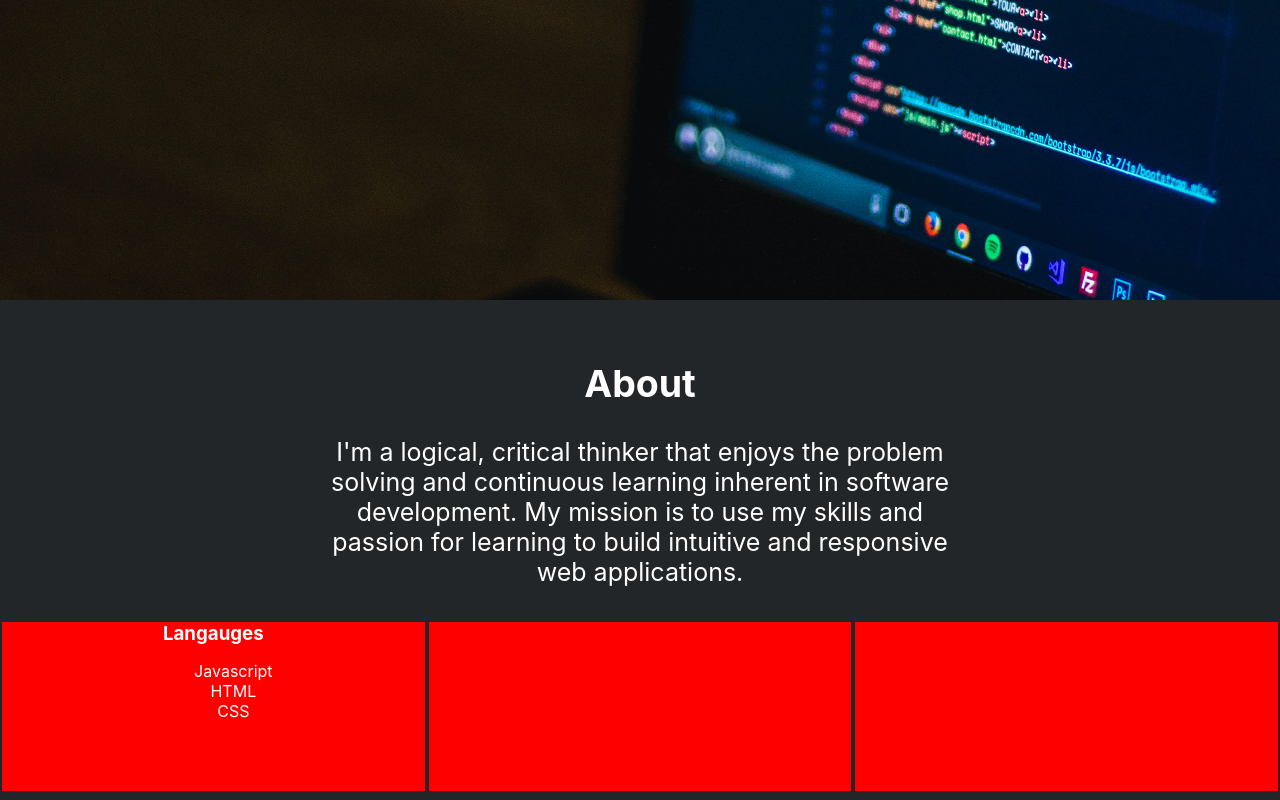
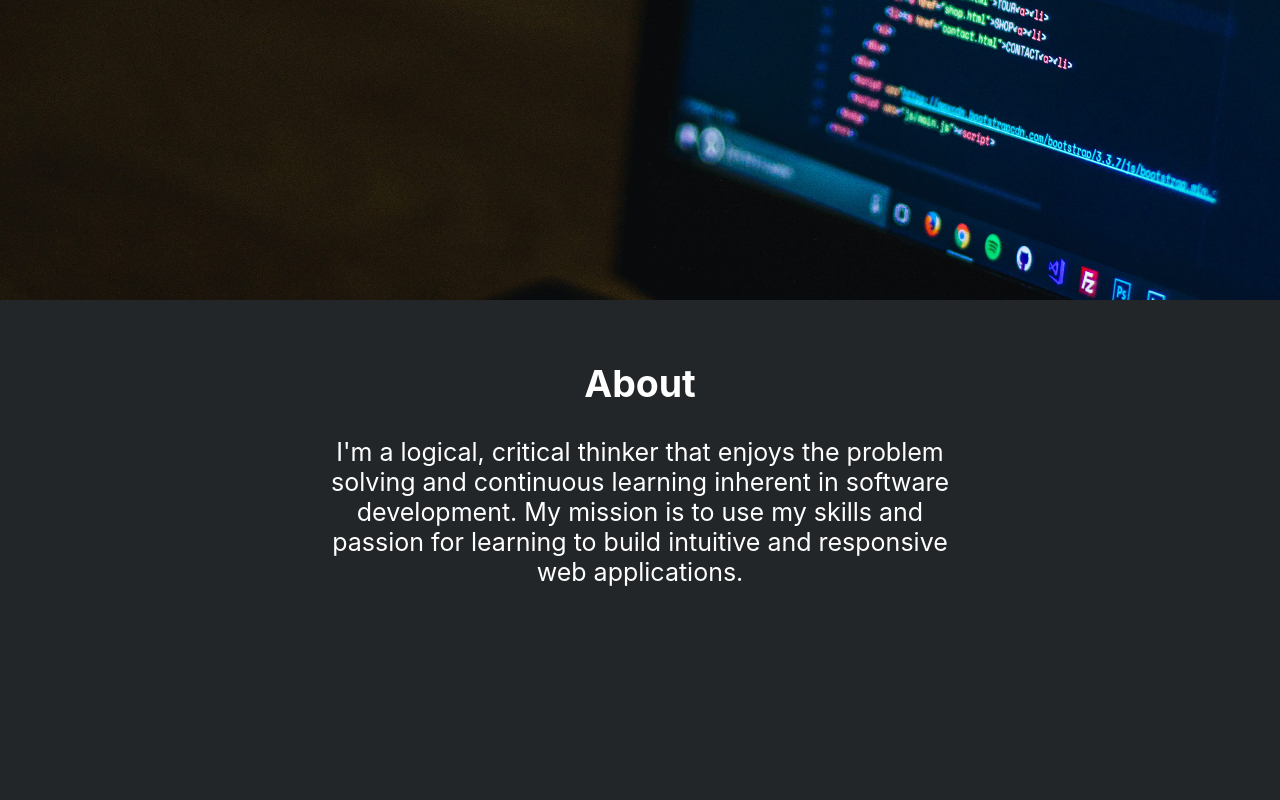
Before and after one commit to rmc3408/portfolio, a React (Create React App) app: page / in a window 1280 px wide. Shown: the part 500-1300 px from the top of the page. Built offline with nearby package versions, Linux system fonts and the light colour scheme.

Commit message:
aos animatiion

```diff
--- a/package.json
+++ b/package.json
@@ -8,6 +8,7 @@
     "@testing-library/user-event": "^7.2.1",
     "aos": "^3.0.0-beta.6",
     "react": "^16.13.1",
+    "react-aos": "^1.0.1",
     "react-dom": "^16.13.1",
     "react-scripts": "3.4.3"
   },
--- a/src/Components/About.js
+++ b/src/Components/About.js
@@ -1,7 +1,15 @@
-import React from "react";
+import React,{useEffect} from "react";
 import classes from "./about.module.css";
+import AOS from 'aos';
+
 
 const About = () => {
+  useEffect(()=>{
+    AOS.init({
+      // initialise with other settings
+      duration : 2000
+    });
+  })
   return (
     <div className={classes.about}>
       <div className={classes.about_text}>
@@ -16,7 +24,7 @@ const About = () => {
         </div>
       </div>
       <div className={classes.about_cards}>
-        <div>
+        <div data-aos="flip-left">
           <h3>Langauges</h3>
           <ul>
             <li>Javascript</li>
@@ -24,14 +32,14 @@ const About = () => {
             <li>CSS</li>
           </ul>
         </div>
-        <div>
+        <div data-aos="flip-left">
           <ul>
             <li></li>
             <li></li>
             <li></li>
           </ul>
         </div>
-        <div>
+        <div data-aos="flip-left">
           <ul>
             <li></li>
             <li></li>
--- a/src/Components/about.module.css
+++ b/src/Components/about.module.css
@@ -1,60 +1,54 @@
-.about{
-    height:500px;
-    background-color:#222629 ;
+.about {
+  height: 500px;
+  background-color: #222629;
   display: flex;
   flex-direction: column;
-
-
 }
-.about_text{
-    margin-top:30px;
-    flex:0.2;
+.about_text {
+  margin-top: 30px;
+  flex: 0.2;
   display: flex;
   align-items: center;
   justify-content: center;
-
 }
-.about_text >div{
+.about_text > div {
   text-align: center;
-    color:white;
+  color: white;
   width: 50%;
   font-size: 25px;
-
-
-
 }
-.about_cards{
+.about_cards {
   display: flex;
   justify-content: center;
   align-items: center;
 }
-.about_cards{
+.about_cards {
   height: 70%;
   display: flex;
   align-items: center;
   justify-content: space-around;
-
 }
-.about_cards>div{
+.about_cards > div {
+  --c-darkGray: #222629;
+  --c-gray: #474b4f;
   width: 33%;
   height: 90%;
-    background-color:red;
+  background-color: var(--c-gray);
   text-align: center;
-    transition:all .2s ease-in-out;
-}
-.about_cards>div>h3{
-    color:white;
-    padding: 0;
-    margin: 0;
+  transition: all 0.2s ease-in-out;
+  border-radius: 20px;
 
 
 }
-li{
-
-    list-style-type :none;
-    color:white;
-
+.about_cards > div > h3 {
+  color: white;
+  padding: 0;
+  margin: 0;
 }
-.about_cards>div:hover{
- transform: scale(1.1);
+li {
+  list-style-type: none;
+  color: white;
 }
+.about_cards > div:hover {
+  transform: scale(1.1) !important;
+}
```
Also changed, not shown: 1 other file (tests, documents, lock files or other folders). Lines whose indentation alone changed are shown as unchanged.
